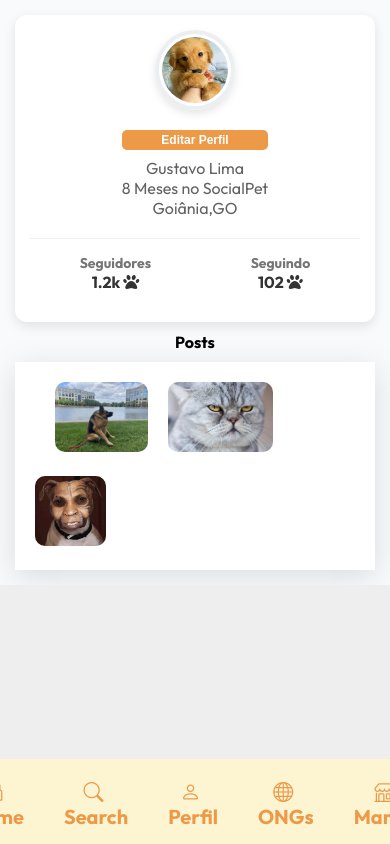
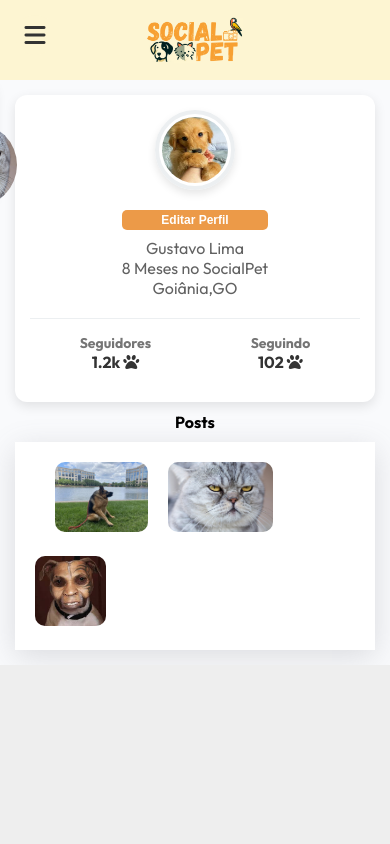
Before and after one commit to viitorags/SocialPet, a plain HTML site: page profile.html in a window 390 px wide. Drawn offline with nearby package versions, Linux system fonts and the light colour scheme.

Commit message:
Mudança no estilo e configuração do menu de navegação!

```diff
--- a/assets/css/pages/home/partials/components.css
+++ b/assets/css/pages/home/partials/components.css
@@ -112,6 +112,24 @@
     animation: beat 0.3s ease;
 }
 
+.button-new-post {
+    display: flex;
+    align-items: center;
+    justify-content: center;
+    position: fixed;
+    bottom: 15px;
+    right: 15px;
+    width: 60px;
+    height: 60px;
+    border-radius: 50%;
+    background-color: var(--text-color);
+}
+
+.button-new-post i {
+    font-size: 34px;
+    color: white;
+}
+
 .new-post {
     background-color: #eee;
     padding: 20px;
@@ -121,22 +139,6 @@
     bottom: 0;
     box-shadow: 0 0 6px var(--post-hover-shadow);
 }
-
-/* .info-user {
-    display: flex;
-    align-items: center;
-    margin-bottom: 15px;
-}
-
-.img-user {
-    margin-right: 15px;
-}
-
-.img-user img {
-    width: 50px;
-    height: 50px;
-    border-radius: 50%;
-} */
 
 #selectedImagePreview img {
     max-width: 100%;
@@ -218,10 +220,17 @@ button:hover {
 }
 
 /* Menu esquerdo */
+.menu-toggle {
+    display: none;
+}
+
 .sidebar-left nav ul {
     list-style: none;
     padding: 0;
-    margin-top: 20px;
+}
+
+.sidebar-left nav ul li {
+    margin-bottom: 15px;
 }
 
 .sidebar-left nav ul li a {
@@ -231,6 +240,10 @@ button:hover {
     font-weight: bold;
     text-decoration: none;
     transition: color 0.3s ease;
+}
+
+.sidebar-left nav ul li a i{
+    margin-bottom: 20px;
 }
 
 .sidebar-left nav ul li:hover {
--- a/assets/css/pages/home/partials/layout.css
+++ b/assets/css/pages/home/partials/layout.css
@@ -11,40 +11,58 @@ body {
     overflow-x: hidden;
 }
 
-/* header {
-    height: 70px;
-    background-color: var(--header-bg-color);
-    padding: 20px;
-    display: flex;
-    justify-content: center;
-    align-items: center;
-    box-shadow: 0 2px 4px rgba(0, 0, 0, 0.1);
-} */
-
-/* header img {
-    height: 60px;
-    border-radius: 2px;
-} */
-
 main {
     grid-area: main;
     background-color: #eee;
     padding: 20px;
 }
 
+header {
+    display: none;
+}
+
 .sidebar-left {
     display: flex;
     flex-direction: column;
     align-items: center;
-    gap: 10px;
+    gap: 20px;
     grid-area: sidebar-left;
     background-color: var(--header-bg-color);
     text-align: left;
     font-size: 24px;
+    height: 100%;
 }
 
-.sidebar-left nav ul li {
-    margin-bottom: 8px;
+/* Menu lateral ajustado no mobile */
+.sidebar-left.hidden {
+    transform: translateX(-100%);
+    transition: transform 0.3s ease;
+}
+
+.sidebar-left.active {
+    transform: translateX(0);
+}
+
+/* Botão de menu no mobile */
+.menu-toggle {
+    position: absolute;
+    top: 15px;
+    left: 15px;
+    border: none;
+    color: white;
+    font-size: 24px;
+    cursor: pointer;
+    z-index: 1100;
+    border-radius: 50%;
+    width: 40px;
+    height: 40px;
+    display: none; /* Apenas aparece no mobile */
+    align-items: center;
+    justify-content: center;
+}
+
+.menu-toggle i {
+    color: #333;
 }
 
 .sidebar-left>img {
@@ -58,61 +76,3 @@ main {
     background-color: var(--header-bg-color);
     box-shadow: 0 2px 8px rgba(0, 0, 0, 0.1);
 }
-
-.mobile-menu {
-    grid-area: footer;
-    background-color: var(--header-bg-color);
-    padding: 20px;
-    text-align: center;
-    font-size: 28px;
-}
-
-.mobile-menu,
-ul li:hover {
-    transition: 0.5s ease-in-out;
-}
-
-
-.mobile-menu {
-    display: none;
-    height: 90px;
-    position: fixed;
-    bottom: 0;
-    left: 0;
-    right: 0;
-    background-color: var(--sidebar-right-bg-color);
-    box-shadow: 0 -2px 4px rgba(0, 0, 0, 0.1);
-}
-
-.mobile-menu nav ul {
-    list-style: none;
-    padding: 0;
-    display: flex;
-    align-items: center;
-    justify-content: space-around;
-    margin: 0;
-}
-
-.mobile-menu nav ul li {
-    text-align: center;
-    padding: 10px;
-}
-
-.mobile-menu nav ul li a {
-    text-decoration: none;
-    color: var(--primary-color);
-    font-weight: bold;
-    transition: color 0.3s;
-}
-
-.mobile-menu nav ul li button i {
-    text-decoration: none;
-    color: var(--primary-color);
-    font-weight: bold;
-    transition: color 0.3s;
-    font-size: 24px;
-}
-
-.mobile-menu nav ul li a:hover {
-    color: var(--hover-color);
-}
--- a/assets/css/pages/home/partials/media.css
+++ b/assets/css/pages/home/partials/media.css
@@ -7,82 +7,71 @@
         grid-template-columns: 1fr;
     }
 
-    header {
-        display: none;
-    }
-
     main {
         padding-bottom: 150px;
     }
 
-    /* Ajuste do menu de navegação */
-    .sidebar-left {
+    header {
+        grid-area: header;
         display: flex;
-        position: fixed;
         align-items: center;
+        justify-content: center;
+        background-color: var(--header-bg-color);
+        height: 80px;
         width: 100%;
-        justify-content: space-around;
-        bottom: 0;
-        height: 100px;
-        background-color: var(--header-bg-color);
-        text-align: center;
-        font-size: 28px;
-        width: 100%;
+        position: sticky;
+        top: 0;
         z-index: 1;
     }
 
-    .sidebar-left nav ul {
-        display: flex;
-        gap: 20px;
+    header img {
+        width: 100px;
     }
 
-    .sidebar-left nav ul li a {
+    /* Ajuste do menu de navegação */
+    .menu-toggle {
         display: flex;
-        flex-direction: column;
-        font-size: 20px;
-        text-align: center;
     }
 
-    .sidebar-left nav,
-    ul li:hover {
-        transition: 0.5s ease-in-out;
+    .menu-desktop {
+        position: fixed;
+        left: -100%;
     }
 
-    .sidebar-left nav ul {
-        list-style: none;
-        padding: 0;
+    .menu-toggle {
         display: flex;
-        align-items: center;
-        justify-content: space-around;
-        margin: 0;
     }
 
-    .sidebar-left nav ul li {
-        text-align: center;
-        padding: 10px;
+    .close-menu {
+        display: none;
     }
 
-    .sidebar-left nav ul li a {
-        text-decoration: none;
-        color: var(--primary-color);
-        font-weight: bold;
-        transition: color 0.3s;
+    .menu-toggle.active .open-menu {
+        display: none;
     }
 
-    .sidebar-left nav ul li button i {
-        text-decoration: none;
-        color: var(--primary-color);
-        font-weight: bold;
-        transition: color 0.3s;
-        font-size: 24px;
+    .menu-toggle.active .close-menu {
+        display: inline-block;
     }
 
-    .sidebar-left nav ul li a:hover {
-        color: var(--hover-color);
+    .sidebar-left {
+        position: fixed;
+        top: 0;
+        left: 0;
+        width: 150px;
+        height: 100%;
+        transform: translateX(-100%);
+        /* Esconde o menu no mobile */
+        background-color: var(--header-bg-color);
+        transition: transform 0.3s ease;
     }
 
-    .sidebar-left>img {
+    .sidebar-left img {
         display: none;
+    }
+
+    .sidebar-left nav {
+        margin-top: 70px;
     }
 
     .sidebar-right {
@@ -212,21 +201,6 @@
     }
 }
 
-@media (max-width: 768px) {
-    body {
-        grid-template-areas:
-            "header"
-            "main"
-            "footer";
-        grid-template-columns: 1fr;
-    }
-
-    .sidebar-right {
-        display: none;
-    }
-
-}
-
 @media (max-width: 576px) {
     .post-actions {
         align-items: center;
--- a/assets/css/pages/profile/partials/layout.css
+++ b/assets/css/pages/profile/partials/layout.css
@@ -8,6 +8,10 @@ main {
     width: 100vw;
 }
 
+header {
+    display: none;
+}
+
 .column-left {
     display: flex;
     flex-direction: column;
@@ -16,6 +20,50 @@ main {
     width: 40vh;
     height: 100%;
     background-color: var(--sidebar-left-bg-color);
+}
+
+.column-left {
+    display: flex;
+    flex-direction: column;
+    align-items: center;
+    gap: 20px;
+    grid-area: sidebar-left;
+    background-color: var(--header-bg-color);
+    text-align: left;
+    font-size: 24px;
+    height: 100%;
+}
+
+/* Menu lateral ajustado no mobile */
+.column-left.hidden {
+    transform: translateX(-100%);
+    transition: transform 0.3s ease;
+}
+
+.column-left.active {
+    transform: translateX(0);
+}
+
+/* Botão de menu no mobile */
+.menu-toggle {
+    position: absolute;
+    top: 15px;
+    left: 15px;
+    border: none;
+    color: white;
+    font-size: 24px;
+    cursor: pointer;
+    z-index: 1100;
+    border-radius: 50%;
+    width: 40px;
+    height: 40px;
+    display: none;
+    align-items: center;
+    justify-content: center;
+}
+
+.menu-toggle i {
+    color: #333;
 }
 
 .user {
--- a/assets/css/pages/profile/partials/media.css
+++ b/assets/css/pages/profile/partials/media.css
@@ -12,72 +12,63 @@
     }
 
     /* Ajuste do menu de navegação */
-    .column-left {
+    header {
+        grid-area: header;
         display: flex;
-        position: fixed;
         align-items: center;
+        justify-content: center;
+        background-color: var(--header-bg-color);
+        height: 80px;
         width: 100%;
-        justify-content: space-around;
-        bottom: 0;
-        height: 85px;
-        background-color: var(--header-bg-color);
-        text-align: center;
-        font-size: 28px;
-        width: 100%;
-        z-index: 10;
+        position: sticky;
+        top: 0;
+        z-index: 1;
     }
 
-    .column-left nav ul {
-        display: flex;
-        gap: 20px;
+    header img {
+        width: 100px;
     }
 
-    .column-left nav ul li a {
+    /* Ajuste do menu de navegação */
+    .menu-toggle {
         display: flex;
-        flex-direction: column;
-        font-size: 20px;
-        text-align: center;
+        background-color: var(--header-bg-color);
     }
 
-    .column-left nav,
-    ul li:hover {
-        transition: 0.5s ease-in-out;
+    .menu-desktop {
+        position: fixed;
+        left: -100%;
     }
 
-    .column-left nav ul {
-        list-style: none;
-        padding: 0;
+    .menu-toggle {
         display: flex;
-        align-items: center;
-        justify-content: space-around;
-        margin: 0;
     }
 
-    .column-left nav ul li {
-        text-align: center;
-        padding: 10px;
+    .close-menu {
+        display: none;
     }
 
-    .column-left nav ul li a {
-        text-decoration: none;
-        color: var(--primary-color);
-        font-weight: bold;
-        transition: color 0.3s;
+    .menu-toggle.active .open-menu {
+        display: none;
     }
 
-    .column-left nav ul li button i {
-        text-decoration: none;
-        color: var(--primary-color);
-        font-weight: bold;
-        transition: color 0.3s;
-        font-size: 24px;
+    .menu-toggle.active .close-menu {
+        display: inline-block;
     }
 
-    .column-left nav ul li a:hover {
-        color: var(--hover-color);
+    .column-left {
+        position: fixed;
+        top: 0;
+        left: 0;
+        width: 150px;
+        height: 100%;
+        transform: translateX(-100%);
+        /* Esconde o menu no mobile */
+        background-color: var(--header-bg-color);
+        transition: transform 0.3s ease;
     }
 
-    .column-left>img {
+    .column-left img {
         display: none;
     }
 
@@ -119,8 +110,20 @@
         max-height: 70px;
     }
 
-    /* Meus Pets */
     .my-pets {
-        display: none;
+        display: flex;
+        align-items: center;
+        justify-content: center;
+        margin-top: 80px;
+        width: 140px;
+        height: 120px;
+    }
+
+    .my-pets h4 {
+        font-size: 1rem;
+    }
+
+    .pets img {
+        display: flex;
     }
 }
--- a/assets/js/pages/profile/profile.js
+++ b/assets/js/pages/profile/profile.js
@@ -0,0 +1,8 @@
+const menuToggle = document.getElementById('menuToggle');
+const columnLeft = document.getElementById('menu');
+
+// Adiciona evento de clique no botão hamburguer
+menuToggle.addEventListener('click', () => {
+    columnLeft.classList.toggle('active'); // Alterna visibilidade do menu
+    menuToggle.classList.toggle('active'); // Alterna ícones no botão
+});
--- a/profile.html
+++ b/profile.html
@@ -11,8 +11,16 @@
 </head>
 
 <body>
+    <header class="header">
+        <!-- Botão do menu hamburguer -->
+        <button class="menu-toggle" id="menuToggle">
+            <i class="fa fa-bars open-menu"></i>
+            <i class="fa fa-times close-menu"></i>
+        </button>
+        <img src="./assets/images/global/logo_SocialPet_correto.png" alt="">
+    </header>
     <main class="container">
-        <div class="column-left">
+        <div class="column-left" id="menu">
             <img src="./assets/images/global/logo_SocialPet_correto.png" alt="Logo do Site">
             <div class="my-pets">
                 <h4>Meus Pets</h4>
@@ -26,8 +34,8 @@
                     <li><a href="./home.html"><i class="bi-house-door"></i>Home</a></li>
                     <li><a href=""><i class="bi bi-search"></i>Search</a></li>
                     <li><a href="./profile.html"><i class="bi-person"></i>Perfil</a></li>
-<li><a href="#"><i class="bi bi-globe"></i>ONGs</a></li>
-<li><a href="#"><i class="bi bi-shop"></i>Market</a></li>
+                    <li><a href="#"><i class="bi bi-globe"></i>ONGs</a></li>
+                    <li><a href="#"><i class="bi bi-shop"></i>Market</a></li>
                 </ul>
             </nav>
         </div>
```
Also changed, not shown: assets/js/pages/home/home.js (+10 -0 lines), home.html (+34 -42 lines).
